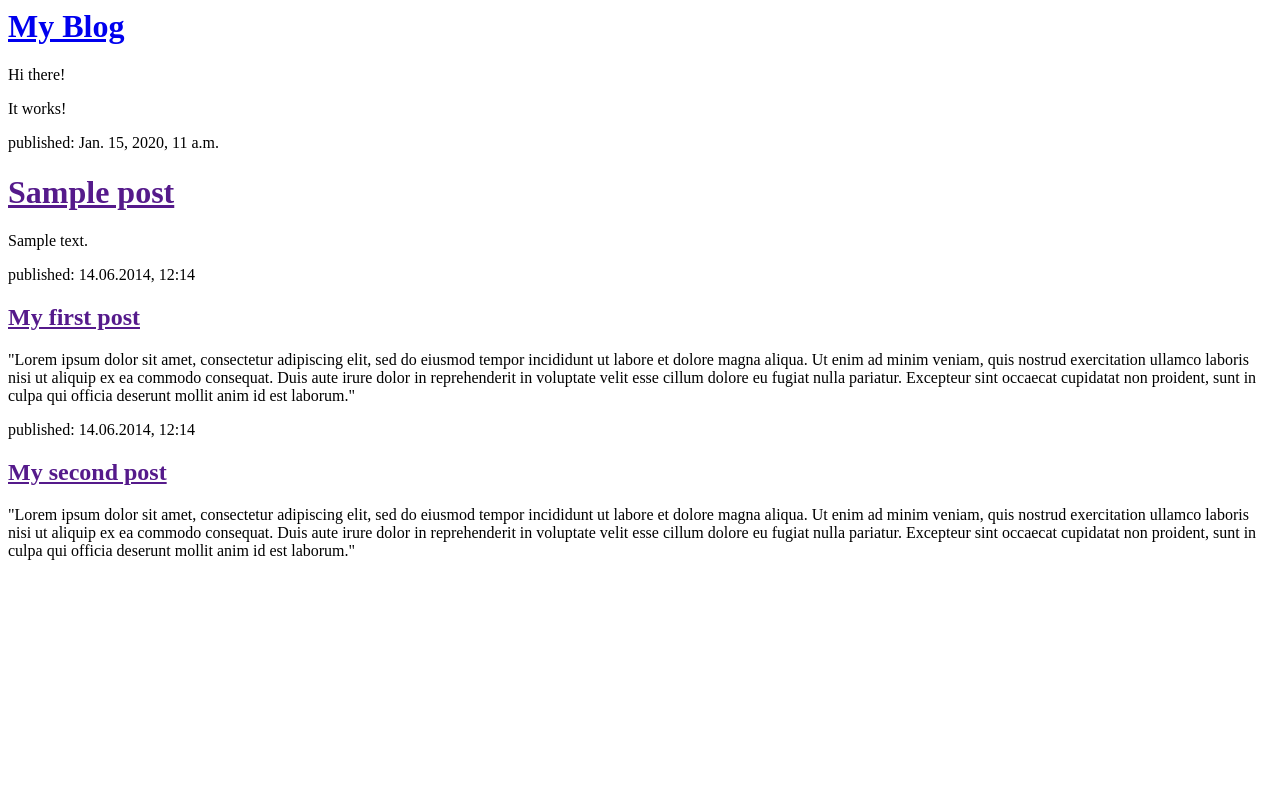
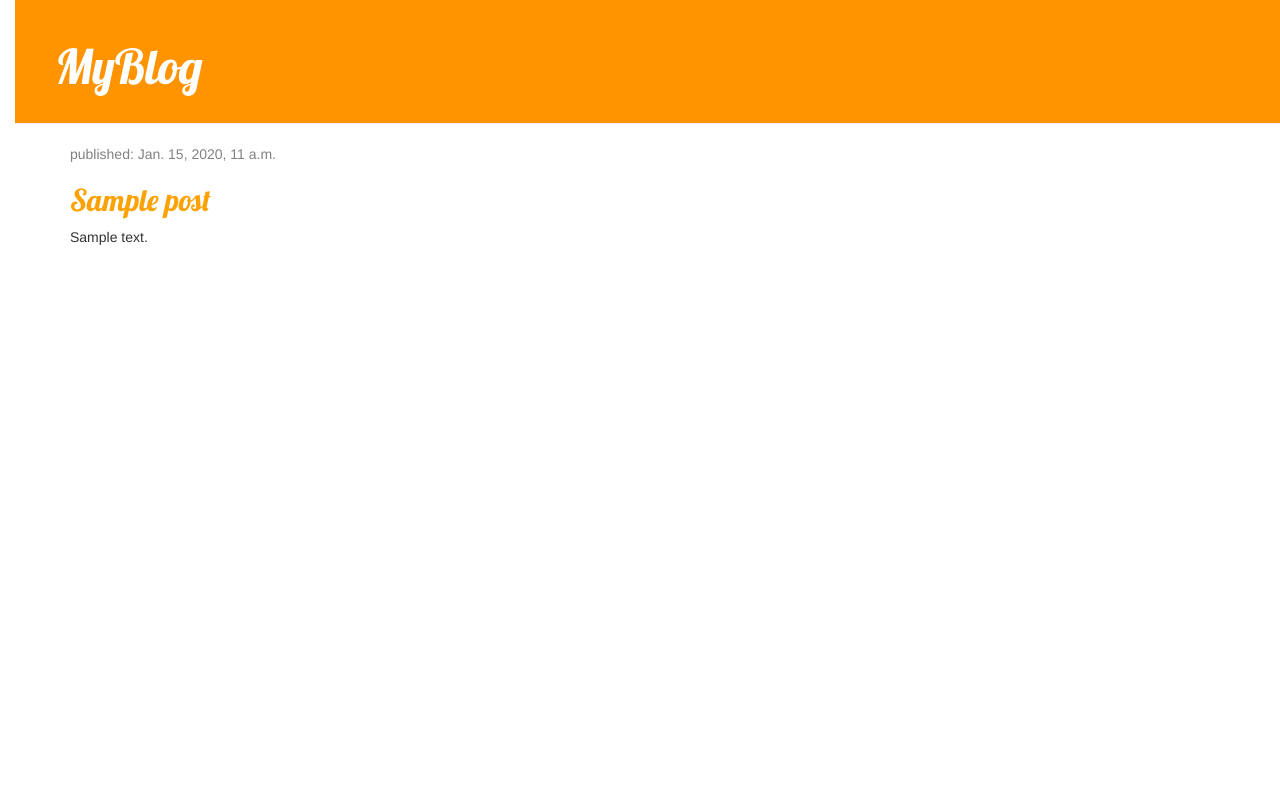
Before and after one commit to fire-cracker/myBlog, a Django app: template blog/templates/blog/post_list.html in a window 1280 px wide. Run offline with Django 3.2, Linux system fonts and the light colour scheme; the template is opened without the code that fills it: values that come from a table or form of the project are taken from there, others are empty; tables that the repository leaves empty hold one stand-in row (values such as "Sample post"); some libraries are stand-ins or nearby versions.

Commit message:
Added view and template for detailed blog post as well as CSS for the site.

```diff
--- a/blog/models.py
+++ b/blog/models.py
@@ -8,10 +8,8 @@ class Post(models.Model):
     author = models.ForeignKey('auth.User',	on_delete=models.CASCADE)
     title = models.CharField(max_length=200)
     text = models.TextField()
-    created_date = models.DateTimeField(
-        default=timezone.now)
-    published_date = models.DateTimeField(
-        blank=True,	null=True)
+    created_date = models.DateTimeField(default=timezone.now)
+    published_date = models.DateTimeField(blank=True,null=True)
 
     def publish(self):
         self.published_date = timezone.now()
--- /dev/null
+++ b/blog/static/css/blog.css
@@ -0,0 +1,104 @@
+html {
+    font-size: 10px;
+    font-family: sans-serif;
+    -webkit-text-size-adjust: 100%;
+    -ms-text-size-adjust: 100%;
+    -webkit-tap-highlight-color: rgba(0,0,0,0);
+}
+:before, :after {
+    -webkit-box-sizing: border-box;
+    -moz-box-sizing: border-box;
+    box-sizing: border-box;
+}
+h1 {
+    display: block;
+    margin: .67em 0;
+    margin-block-start: 0.67em;
+    margin-block-end: 0.67em;
+    margin-inline-start: 0px;
+    margin-inline-end: 0px;
+}
+h1 a {
+    color:#FCA205;
+    font-family:'Lobster';
+}
+h2 a {
+    color:#FCA205;
+    font-family:'Lobster';
+}
+body {
+     padding-left:15px;
+     margin: 0;
+     font-family: "Helvetica Neue",Helvetica,Arial,sans-serif;
+    font-size: 14px;
+    line-height: 1.42857143;
+    color: #333;
+    background-color: #fff;
+    display: block;
+}
+* {
+    -webkit-box-sizing: border-box;
+    -moz-box-sizing: border-box;
+    box-sizing: border-box;
+}
+.page-header {
+    background-color:#ff9400;
+    margin-top:	0;
+    padding: 20px 20px 20px 40px;
+}
+.page-header h1, .page-header h1 a,.page-header h1	a:visited,.page-header	h1 a:active	{
+    color:	#ffffff;
+    font-size:	36pt;
+    text-decoration:none;
+}
+
+h1,h2,h3,h4{
+    font-family:'Lobster',cursive;
+ }
+ h1, .h1, h2, .h2, h3, .h3 {
+    margin-top: 20px;
+    margin-bottom: 10px;
+}
+h1, h2, h3, h4, h5, h6, .h1, .h2, .h3, .h4, .h5, .h6 {
+    font-family: inherit;
+    font-weight: 500;
+    line-height: 1.1;
+    color: inherit;
+}
+@media (min-width: 768px){
+.container {
+    width: 750px;
+}
+}
+.container {
+    padding-right: 15px;
+    padding-left: 15px;
+    margin-right: auto;
+}
+.content{
+    margin-left:40px;
+}
+div {
+    display: block;
+}
+.date{
+    color:#828282;
+}
+.save{
+    float:right;
+}
+.post-form textarea,.post-form input{
+    width:100%;
+}
+.top-menu,.top-menu:hover,.top-menu:visited	{
+    color:	#ffffff;
+    float:	right;
+    font-size:	26pt;
+    margin-right:	20px;
+ }
+.post{
+    margin-bottom:70px;
+}
+.post h1 a,.post h1 a:visited	{
+    color:#000000;
+}
--- /dev/null
+++ b/blog/templates/blog/base.html
@@ -0,0 +1,26 @@
+{% load static %}
+
+<html>
+
+<head>
+    <title> My blog </title>
+    <link rel="stylesheet" href="//maxcdn.bootstrapcdn.com/bootstrap/3.2.0/css/bootstrap.min.css">
+    <link rel="stylesheet" href="//maxcdn.bootstrapcdn.com/bootstrap/3.2.0/css/bootstrap-theme.min.css">
+    <link rel="stylesheet" href="//fonts.googleapis.com/css?family=Lobster&subset=latin,latin-ext" type="text/css">
+    <link rel="stylesheet" href="{% static 'css/blog.css' %}">
+</head>
+
+<body>
+    <div class="page-header">
+        <h1><a href="/">MyBlog</a></h1>
+    </div>
+    <div class="content	container">
+        <div class="row">
+            <div class="col-md-8">
+                {% block content %} {% endblock %}
+            </div>
+        </div>
+    </div>
+</body>
+
+</html>
--- a/blog/templates/blog/post_list.html
+++ b/blog/templates/blog/post_list.html
@@ -1,33 +1,13 @@
-<html >
-    	<head >
-            <title> My blog </title >
-        </head >
-    <body>
-        	<div>
-                <h1><a href="#">My Blog</a></h1>
-            </div>
+{% extends 'blog/base.html' %}
 
-        <p>Hi there!</p>
-        <p>It works!</p>
-
+{% block content %}
 {% for post in posts %}
-<div>
+<div class="post">
+    	<div class="date">
     <p>published: {{ post.published_date }}</p>
-    <h1><a	href="">{{ post.title }}</a></h1>
+</div>
+    <h2><a	href= "{% url 'post_detail' pk=post.pk %}">{{ post.title }}</a></h2>
     <p>{{ post.text|linebreaksbr }}</p>
 </div>
 {% endfor %}
-
-
-        <div>
-            <p>published: 14.06.2014, 12:14</p>
-            <h2><a href="">My first	post</a></h2>
-            <p>"Lorem ipsum dolor sit amet, consectetur adipiscing elit, sed do eiusmod tempor incididunt ut labore et dolore magna aliqua. Ut enim ad minim veniam, quis nostrud exercitation ullamco laboris nisi ut aliquip ex ea commodo consequat. Duis aute irure dolor in reprehenderit in voluptate velit esse cillum dolore eu fugiat nulla pariatur. Excepteur sint occaecat cupidatat non proident, sunt in culpa qui officia deserunt mollit anim id est laborum."</p>
-        </div>
-        <div>
-            <p>published: 14.06.2014, 12:14</p>
-            <h2><a href="">My second post</a></h2>
-            <p>"Lorem ipsum dolor sit amet, consectetur adipiscing elit, sed do eiusmod tempor incididunt ut labore et dolore magna aliqua. Ut enim ad minim veniam, quis nostrud exercitation ullamco laboris nisi ut aliquip ex ea commodo consequat. Duis aute irure dolor in reprehenderit in voluptate velit esse cillum dolore eu fugiat nulla pariatur. Excepteur sint occaecat cupidatat non proident, sunt in culpa qui officia deserunt mollit anim id est laborum."</p>
-        </div>
-    </body>
-    </html>
+{% endblock %}
--- a/blog/urls.py
+++ b/blog/urls.py
@@ -3,4 +3,5 @@ from . import views
 
 urlpatterns	=	[
     path('', views.post_list, name='post_list'),
+    path('post/<int:pk>/', views.post_detail, name='post_detail'),
     ]
```
Also changed, not shown: blog/templates/blog/post_detail.html (added, +12 -0 lines), blog/views.py (+13 -5 lines).
